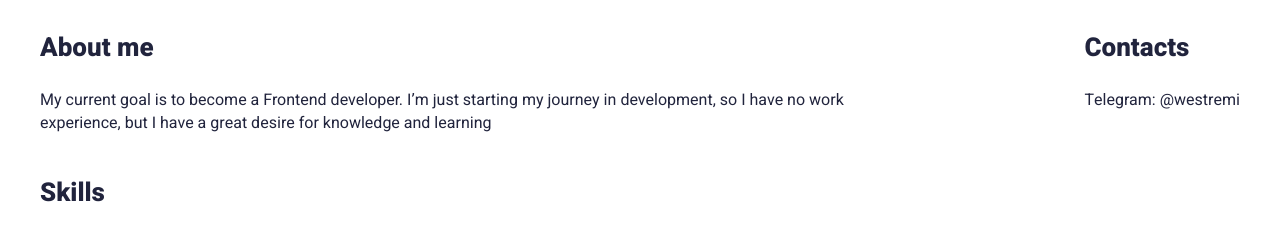
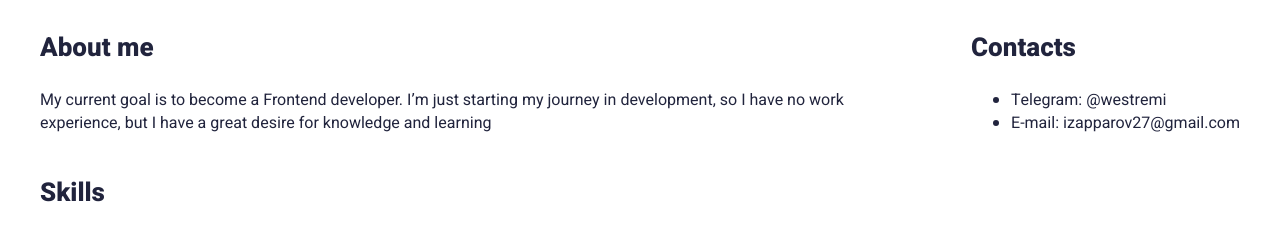
Before and after one commit to ildarzap/rsschool-cv, a plain HTML site: page index.html in a window 1280 px wide. Shown: the part 521-752 px from the top of the page. Drawn offline with Linux system fonts and the light colour scheme.

Commit message:
feat: add contacts

```diff
--- a/index.html
+++ b/index.html
@@ -32,7 +32,11 @@
                 </div>
                 <aside class="contacts">
                     <h2 class="contacts__title">Contacts</h2>
-                    <span class="contacts__item">Telegram: @westremi</span>
+                    <ul class="contacts__list">
+                        <li class="contacts__list-item">Telegram: @westremi</li>
+                        <li class="contacts__list-item">E-mail: izapparov27@gmail.com</li>
+                    </ul>
+
                 </aside>
             </section>
             <section class="skills">
```
